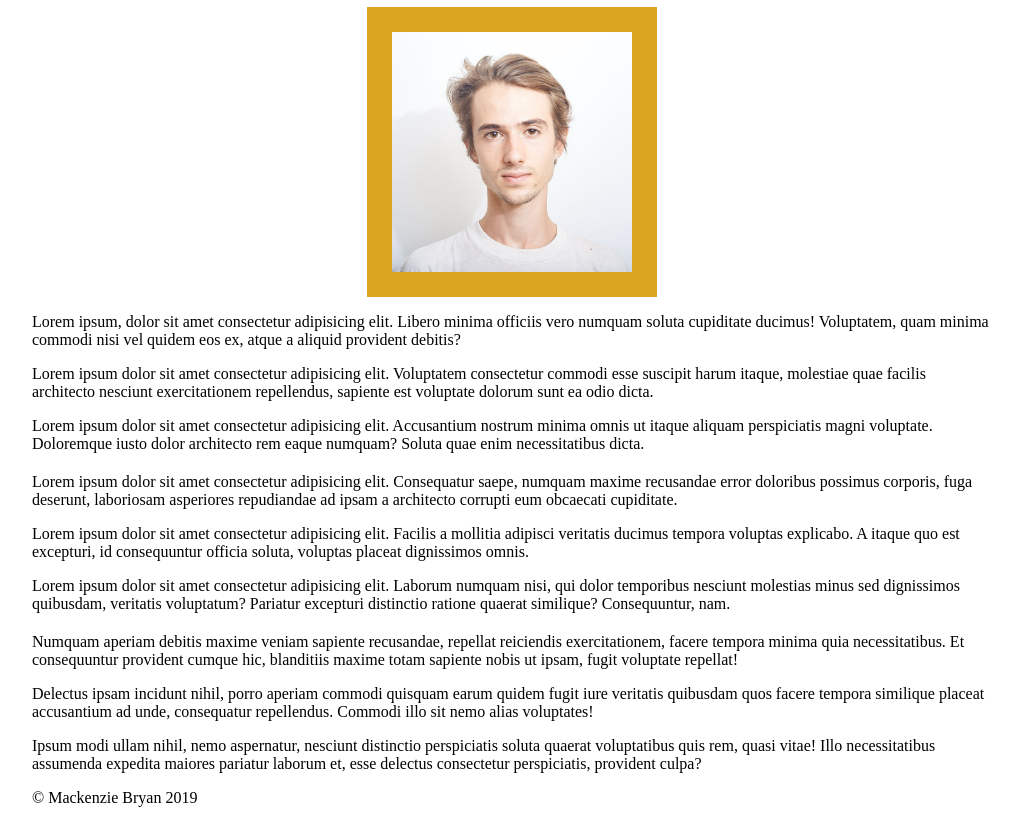
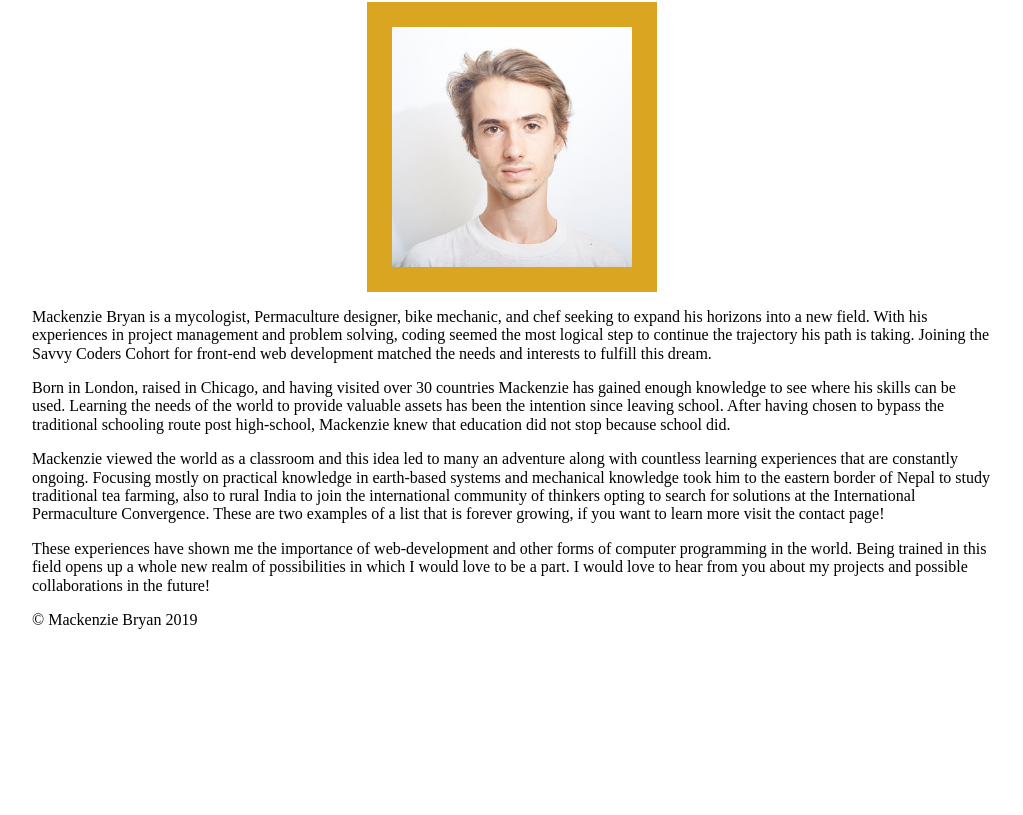
Before and after one commit to mackenziebryan/savvy-coders-portfolio, a website built with Parcel: page index.html in a window 1280 px wide. Shown: the part 274-1089 px from the top of the page, without its empty margins (128-1151 px from the left). After the commit the page ends 903 px from the top, so only its background shows below. Built offline with nearby package versions, Linux system fonts and the light colour scheme.

```diff
--- a/index.html
+++ b/index.html
@@ -5,6 +5,7 @@
     <meta name="viewport" content="width=device-width, initial-scale=1.0" />
     <meta http-equiv="X-UA-Compatible" content="ie=edge" />
     <title>Mackenzie Bryan's Portfolio</title>
+    <link rel="stylesheet" href="https://cdnjs.cloudflare.com/ajax/libs/normalize/8.0.1/normalize.min.css">
     <link rel="stylesheet" href="style.css" />
   </head>
 
@@ -47,65 +48,19 @@
     <main class="container">
       <section>
         <p>
-          Lorem ipsum, dolor sit amet consectetur adipisicing elit. Libero
-          minima officiis vero numquam soluta cupiditate ducimus! Voluptatem,
-          quam minima commodi nisi vel quidem eos ex, atque a aliquid provident
-          debitis?
+          Mackenzie Bryan is a mycologist, Permaculture designer, bike mechanic, and chef seeking to expand his horizons into a new field. With his experiences in project management and problem solving, coding seemed the most logical step to continue the trajectory his path is taking. Joining the Savvy Coders Cohort for front-end web development matched the needs and interests to fulfill this dream.
         </p>
         <p>
-          Lorem ipsum dolor sit amet consectetur adipisicing elit. Voluptatem
-          consectetur commodi esse suscipit harum itaque, molestiae quae facilis
-          architecto nesciunt exercitationem repellendus, sapiente est voluptate
-          dolorum sunt ea odio dicta.
+          Born in London, raised in Chicago, and having visited over 30 countries Mackenzie has gained enough knowledge to see where his skills can be used. Learning the needs of the world to provide valuable assets has been the intention since leaving school. After having chosen to bypass the traditional schooling route post high-school, Mackenzie knew that education did not stop because school did.
         </p>
         <p>
-          Lorem ipsum dolor sit amet consectetur adipisicing elit. Accusantium
-          nostrum minima omnis ut itaque aliquam perspiciatis magni voluptate.
-          Doloremque iusto dolor architecto rem eaque numquam? Soluta quae enim
-          necessitatibus dicta.
+          Mackenzie viewed the world as a classroom and this idea led to many an adventure along with countless learning experiences that are constantly ongoing. Focusing mostly on practical knowledge in earth-based systems and mechanical knowledge took him to the eastern border of Nepal to study traditional tea farming, also to rural India to join the international community of thinkers opting to search for solutions at the International Permaculture Convergence. These are two examples of a list that is forever growing, if you want to learn more visit the contact page!
+        </p>
+        <p>
+          These experiences have shown me the importance of web-development and other forms of computer programming in the world. Being trained in this field opens up a whole new realm of possibilities in which I would love to be a part. I would love to hear from you about my projects and possible collaborations in the future!
         </p>
       </section>
 
-      <section class="primary">
-        <h2></h2>
-
-        <p>
-          Lorem ipsum dolor sit amet consectetur adipisicing elit. Consequatur
-          saepe, numquam maxime recusandae error doloribus possimus corporis,
-          fuga deserunt, laboriosam asperiores repudiandae ad ipsam a architecto
-          corrupti eum obcaecati cupiditate.
-        </p>
-        <p>
-          Lorem ipsum dolor sit amet consectetur adipisicing elit. Facilis a
-          mollitia adipisci veritatis ducimus tempora voluptas explicabo. A
-          itaque quo est excepturi, id consequuntur officia soluta, voluptas
-          placeat dignissimos omnis.
-        </p>
-        <p>
-          Lorem ipsum dolor sit amet consectetur adipisicing elit. Laborum
-          numquam nisi, qui dolor temporibus nesciunt molestias minus sed
-          dignissimos quibusdam, veritatis voluptatum? Pariatur excepturi
-          distinctio ratione quaerat similique? Consequuntur, nam.
-        </p>
-        <h2></h2>
-        <p>
-          Numquam aperiam debitis maxime veniam sapiente recusandae, repellat
-          reiciendis exercitationem, facere tempora minima quia necessitatibus.
-          Et consequuntur provident cumque hic, blanditiis maxime totam sapiente
-          nobis ut ipsam, fugit voluptate repellat!
-        </p>
-        <p>
-          Delectus ipsam incidunt nihil, porro aperiam commodi quisquam earum
-          quidem fugit iure veritatis quibusdam quos facere tempora similique
-          placeat accusantium ad unde, consequatur repellendus. Commodi illo sit
-          nemo alias voluptates!
-        </p>
-        <p>
-          Ipsum modi ullam nihil, nemo aspernatur, nesciunt distinctio
-          perspiciatis soluta quaerat voluptatibus quis rem, quasi vitae! Illo
-          necessitatibus assumenda expedita maiores pariatur laborum et, esse
-          delectus consectetur perspiciatis, provident culpa?
-        </p>
       </section>
     </main>
 
```
